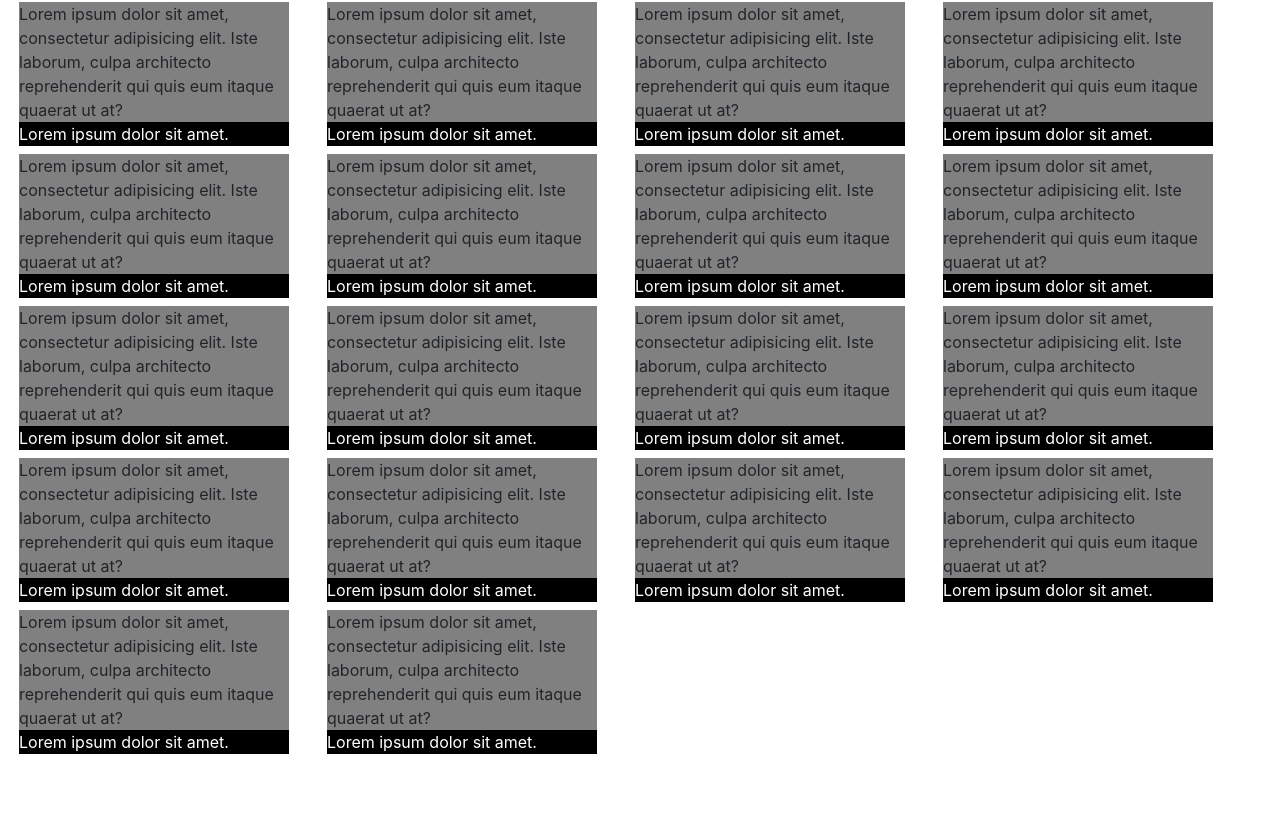
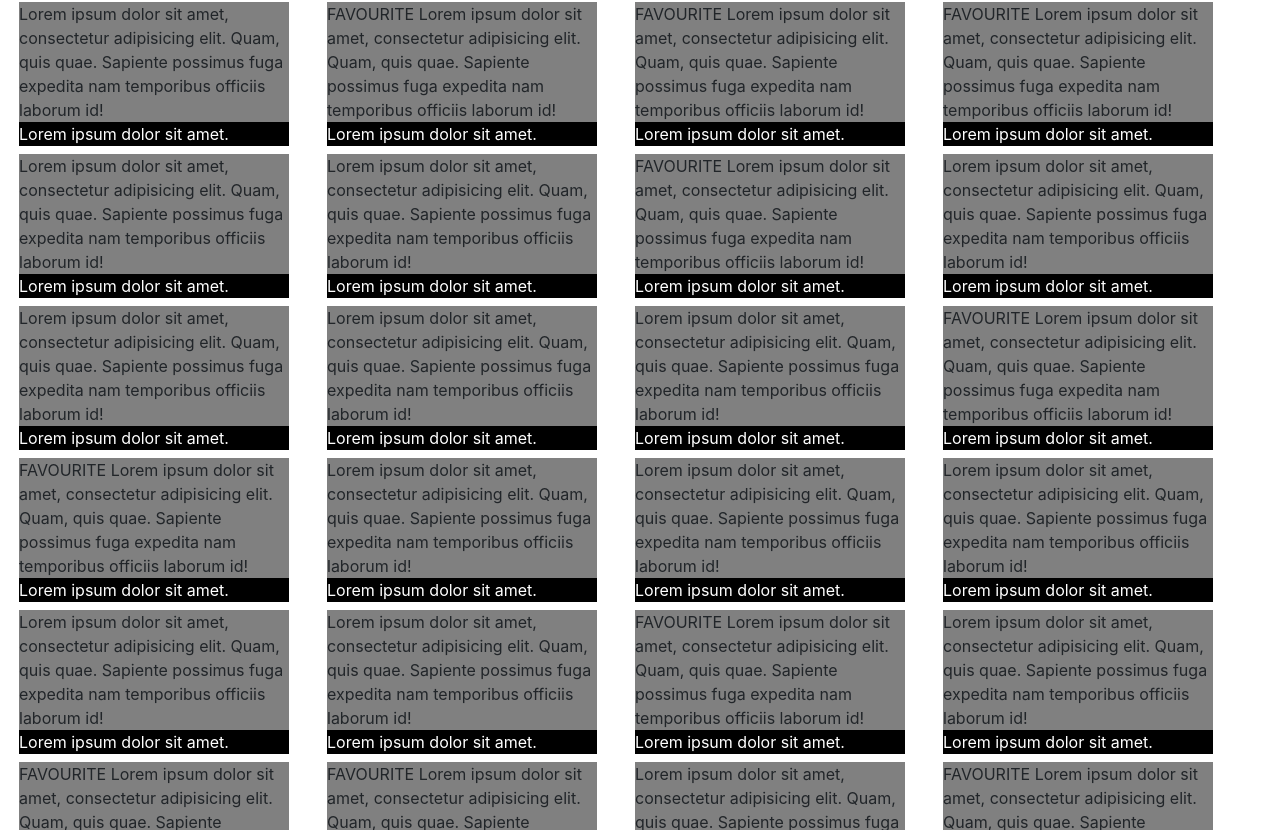
Before and after one commit to pearpages/super-heroes, an Angular app: page / in a window 1280 px wide. Shown: the part 1290-2120 px from the top of the page. Before the commit the page ends 2048 px from the top, so only its background shows below. Built offline with nearby package versions, Linux system fonts and the light colour scheme.

Commit message:
fake-data

```diff
--- a/src/app/heroes-browser/character-card/character-card.component.html
+++ b/src/app/heroes-browser/character-card/character-card.component.html
@@ -1,6 +1,7 @@
 <div class="character-card col-4 m-1 ">
   <div class="main">
-    Lorem ipsum dolor sit amet, consectetur adipisicing elit. Iste laborum, culpa architecto reprehenderit qui quis eum itaque quaerat ut at?
+    <span *ngIf="hero.favourite === true">FAVOURITE</span>
+    {{hero.main}}
   </div>
-  <div class="footer">Lorem ipsum dolor sit amet.</div>
+  <div class="footer">{{hero.footer}}</div>
 </div>
--- a/src/app/heroes-browser/character-card/character-card.component.ts
+++ b/src/app/heroes-browser/character-card/character-card.component.ts
@@ -1,4 +1,5 @@
-import { Component, OnInit } from '@angular/core';
+import { Hero } from './../hero';
+import { Component, OnInit, Input } from '@angular/core';
 
 @Component({
   selector: 'app-character-card',
@@ -7,6 +8,8 @@ import { Component, OnInit } from '@angular/core';
 })
 export class CharacterCardComponent implements OnInit {
 
+  @Input() hero: Hero;
+
   constructor() { }
 
   ngOnInit() {
--- /dev/null
+++ b/src/app/heroes-browser/hero.ts
@@ -0,0 +1,5 @@
+export interface Hero {
+    favourite: boolean,
+    main: string,
+    footer: string
+}
--- a/src/app/heroes-browser/heroes-grid/heroes-grid.component.html
+++ b/src/app/heroes-browser/heroes-grid/heroes-grid.component.html
@@ -1,6 +1,5 @@
 <div class="heroes-grid">
 
-
-    <app-character-card *ngFor="let item of [1,2,3,4,5,6,7,8,9,10,11,12,13,14,15,16,17,18,19,20,21,22,23,24,25,26,27,28,29,30,31,32,33,34,35,36,37,38,39,40,41,42,43,44,45,46,47,48,49,50]; let i = index"></app-character-card>
+    <app-character-card *ngFor="let hero of heroes; let i = index" [hero]="hero"></app-character-card>
 
 </div>
--- a/src/app/heroes-browser/heroes-grid/heroes-grid.component.ts
+++ b/src/app/heroes-browser/heroes-grid/heroes-grid.component.ts
@@ -1,3 +1,4 @@
+import { Hero } from './../hero';
 import { Component, OnInit } from '@angular/core';
 
 @Component({
@@ -7,7 +8,24 @@ import { Component, OnInit } from '@angular/core';
 })
 export class HeroesGridComponent implements OnInit {
 
-  constructor() { }
+  heroes: Hero[];
+
+  constructor() {
+    this.heroes = this._fakeData();
+  }
+
+  private _fakeData(): Hero[] {
+    const total = 50;
+    const res = [];
+    for (let i = 0; i < 200; i++) {
+      res.push({
+        favourite: Math.ceil(Math.random() * 2) === 2 ? true: false,
+        main: "Lorem ipsum dolor sit amet, consectetur adipisicing elit. Quam, quis quae. Sapiente possimus fuga expedita nam temporibus officiis laborum id!",
+        footer: "Lorem ipsum dolor sit amet."
+      })
+    }
+    return res;
+  }
 
   ngOnInit() {
   }
```
